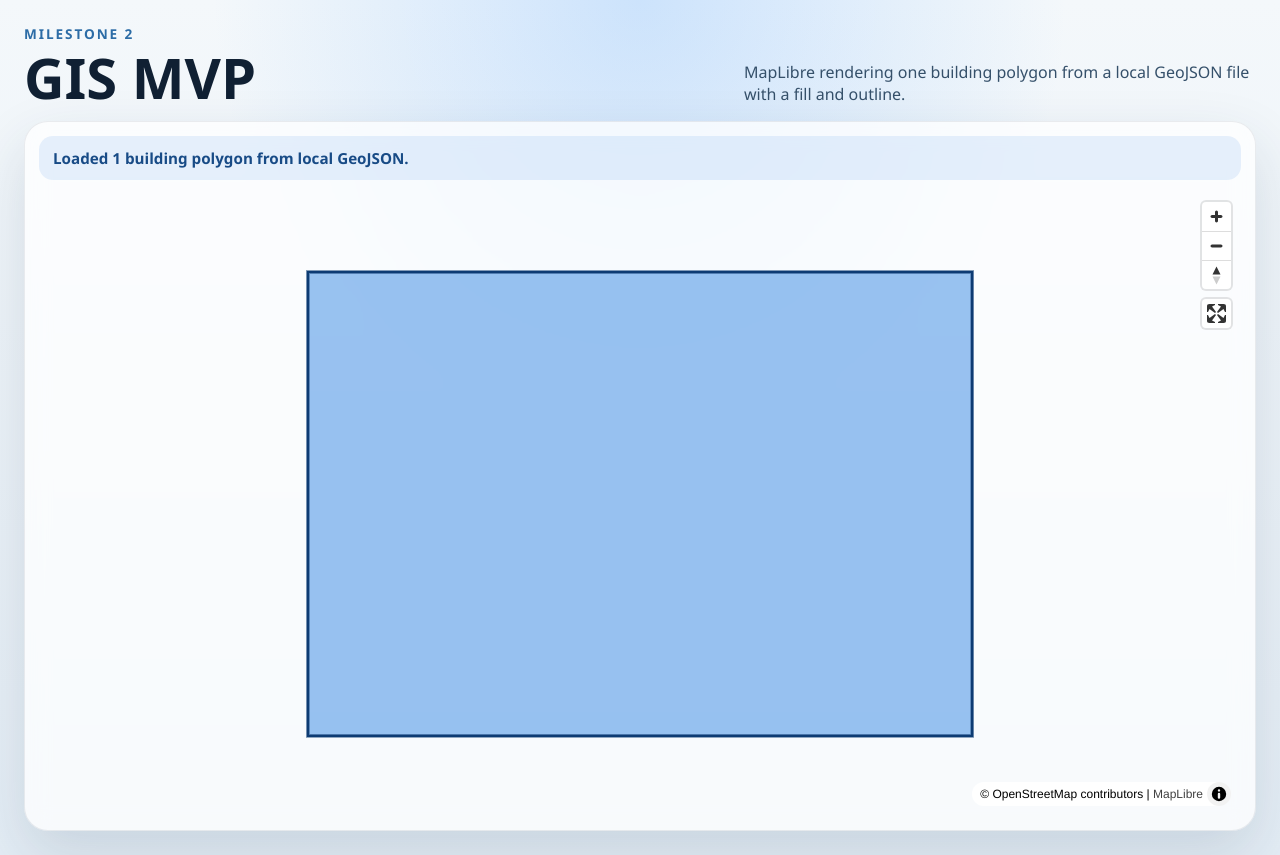
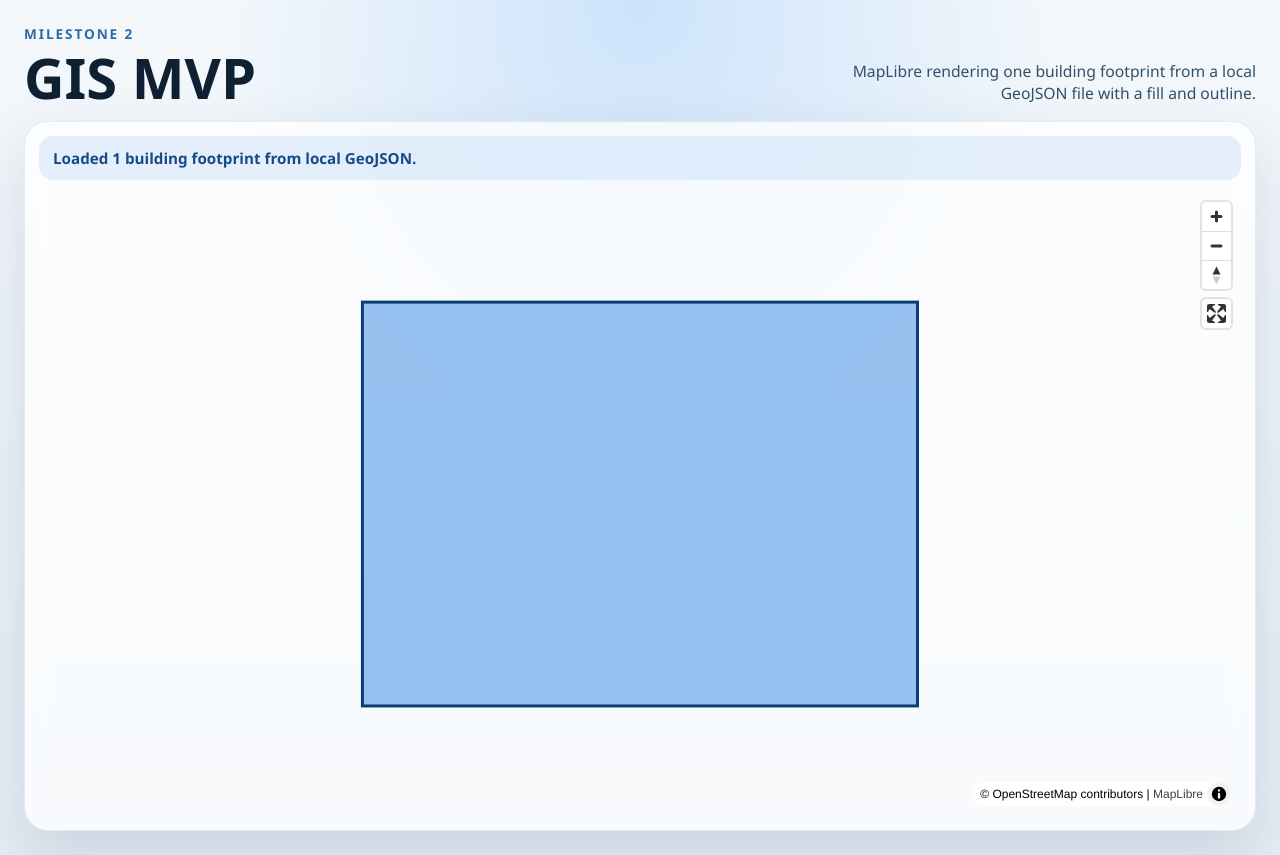
Before and after one commit to vinuprakash050/GIS, a React (Vite) app: page / in a window 1280 px wide. Built offline with nearby package versions, Linux system fonts and the light colour scheme; no server answers.

Commit message:
git commit -m

```diff
--- a/src/App.jsx
+++ b/src/App.jsx
@@ -84,10 +84,10 @@ export default function App() {
             new maplibregl.LngLatBounds(coordinates[0], coordinates[0]),
           );
 
-          map.fitBounds(bounds, { padding: 80, duration: 0 });
+          map.fitBounds(bounds, { padding: 110, duration: 0 });
         }
 
-        setStatus("Loaded 1 building polygon from local GeoJSON.");
+        setStatus("Loaded 1 building footprint from local GeoJSON.");
       } catch (error) {
         setStatus(`Unable to load building.geojson: ${error.message}`);
       }
@@ -104,11 +104,14 @@ export default function App() {
   return (
     <main className="app-shell">
       <header className="app-header">
-        <div>
+        <div className="title-group">
           <p className="eyebrow">Milestone 2</p>
           <h1>GIS MVP</h1>
         </div>
-        <p className="subtitle">MapLibre rendering one building polygon from a local GeoJSON file with a fill and outline.</p>
+        <p className="subtitle">
+          MapLibre rendering one building footprint from a local GeoJSON file with a fill and
+          outline.
+        </p>
       </header>
       <section className="map-panel">
         <div className="map-status">{status}</div>
--- a/src/styles.css
+++ b/src/styles.css
@@ -32,8 +32,12 @@ body {
 .app-header {
   display: flex;
   justify-content: space-between;
-  align-items: end;
-  gap: 16px;
+  align-items: flex-end;
+  gap: 24px;
+}
+
+.title-group {
+  min-width: 0;
 }
 
 .eyebrow {
@@ -53,9 +57,11 @@ body {
 
 .subtitle {
   margin: 0;
-  max-width: 32rem;
+  max-width: 28rem;
   color: #35506a;
-  font-size: 1rem;
+  font-size: 0.98rem;
+  line-height: 1.45;
+  text-align: right;
 }
 
 .map-panel {
@@ -95,6 +101,10 @@ body {
     flex-direction: column;
   }
 
+  .subtitle {
+    text-align: left;
+  }
+
   .map-container {
     height: 72vh;
   }
```
Also changed, not shown: public/building.geojson.
